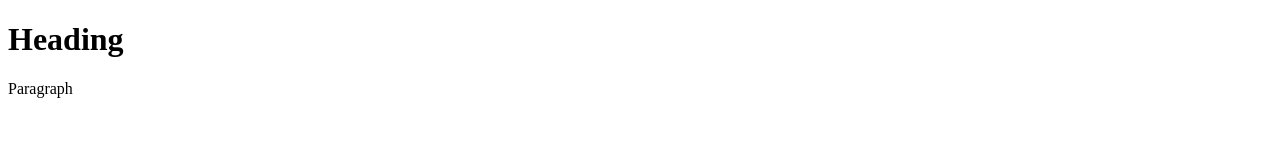
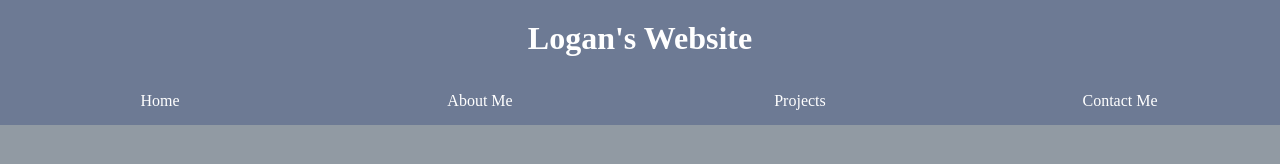
Before and after one commit to loganbagby-uni/INFR3120-Assignment1, a plain HTML site: page website/index.html in a window 1280 px wide. Drawn offline with Linux system fonts and the light colour scheme.

Commit message:
Home page + nav bar set up

```diff
--- a/website/index.html
+++ b/website/index.html
@@ -1,11 +1,22 @@
 <!DOCTYPE html>
-<html>
+<html lang="en">
     <head>
-        <title>Logans Page</title>
+        <meta charset="UTF-8">
+        <meta name="viewport" content="width=device-width, initial-scale=1.0">
+        <meta http-equiv="X-UA-Compatible" content="IE=edge">
+        <link rel="stylesheet" href="style.css">
+        <title>Logans Portfolio</title>
     </head>
 
     <body>
-        <h1>Heading</h1>
-        <p>Paragraph</p>
+        <h1>Logan's Website</h1>
+        <nav class="navbar">
+            <ul>
+                <li><a href="index.html">Home</a></li>
+                <li><a href="about.html">About Me </a></li>
+                <li><a href="projects.html">Projects</a></li>
+                <li><a href="contact.html">Contact Me </a></li>
+            </ul>
+        </nav>
     </body>
 </html>
--- /dev/null
+++ b/website/style.css
@@ -0,0 +1,45 @@
+body {
+    margin: 0;
+    padding: 0;
+    background-color: #919AA3;
+}
+
+h1{
+    text-align: center;
+    background-color: #6d7a94;
+    color: white;
+    margin: 0;
+    padding: 20px 0;
+    width: 100%;
+}
+
+.navbar {
+    width: 100%;
+}
+
+.navbar ul{
+   list-style-type: none;
+   background-color: #6d7a94;
+   padding: 0px;
+   margin: 0px;
+   display: flex;
+   justify-content: space-evenly;
+   width: 100%;
+}
+
+.navbar li{
+    flex: 1;
+}
+
+.navbar a{
+    color: white;
+    padding: 15px;
+    display: block;
+    text-align: center;
+    text-decoration: none;
+    background-color: #6d7a94;
+}
+
+.navbar a:hover {
+    background-color: #4a5568;
+}
```
Also changed, not shown: css/desktop.css (deleted), css/main.css (deleted), css/mobile.css (deleted), css/tablet.css (deleted), website/desktop.css (added), website/mobile.css (added), website/tablet.css (added).
